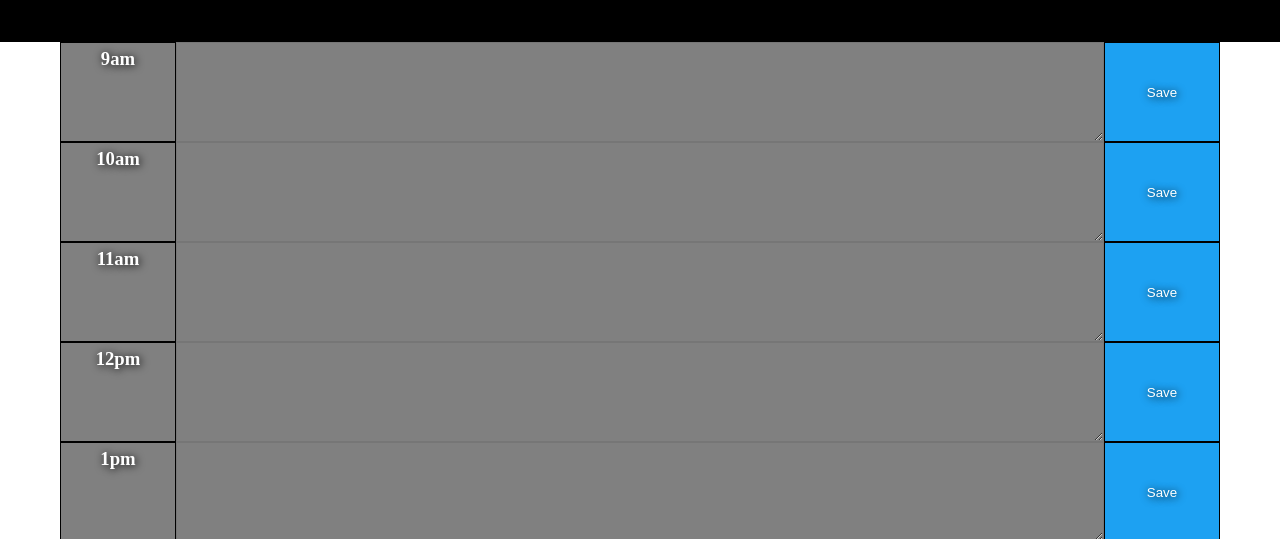
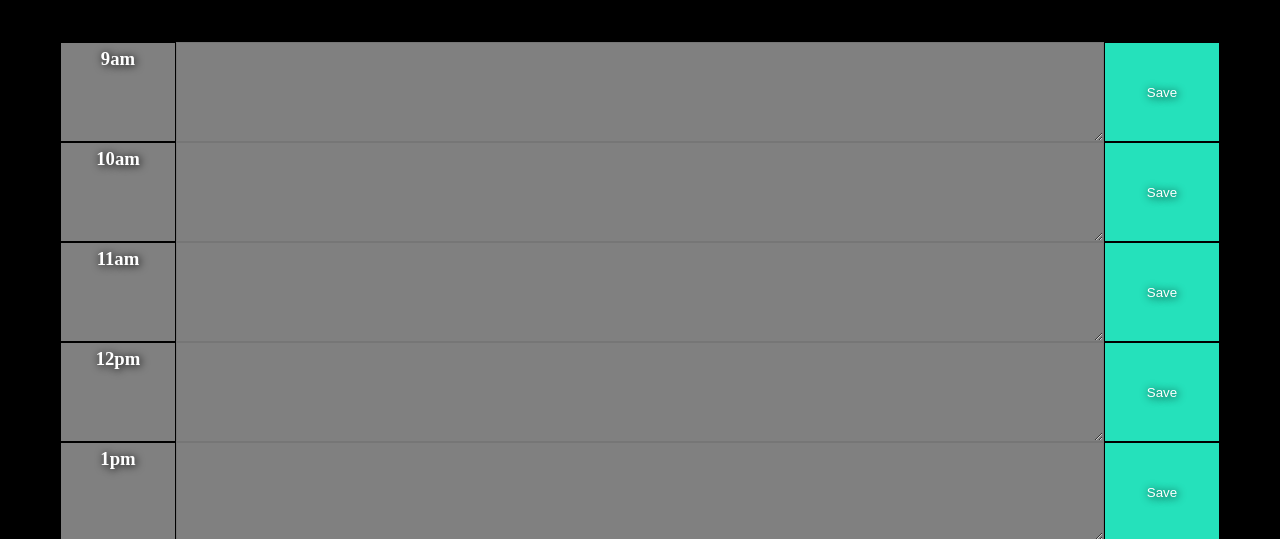
Before and after one commit to JlSanchez05/Home-Work-Challange5, a plain HTML site: page index.html in a window 1280 px wide. Shown: the part 260-799 px from the top of the page. Drawn offline with Linux system fonts and the light colour scheme.

Commit message:
done for the day finished some styling

```diff
--- a/assets/style.css
+++ b/assets/style.css
@@ -2,6 +2,9 @@
   padding: 0;
   margin: 0;
   box-sizing: border-box;
+}
+body {
+  background-color: black;
 }
 
 header {
@@ -78,7 +81,7 @@ header p {
   width: 100%;
   height: 100%;
   border: none;
-  background-color: rgb(29 161 242);
+  background-color: #25e1bb;
 }
 .btn p {
   color: white;
```
